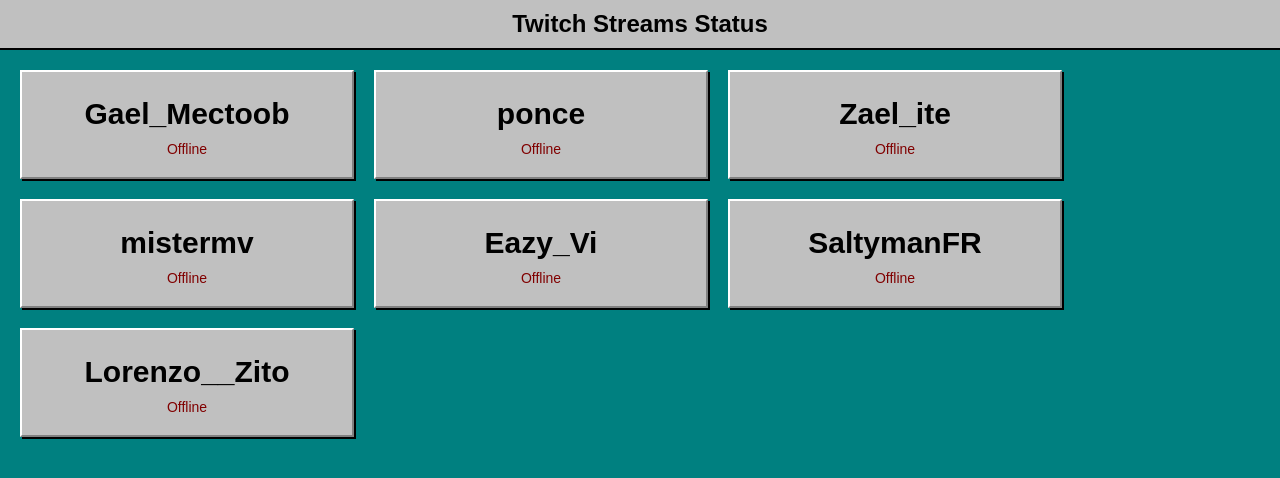
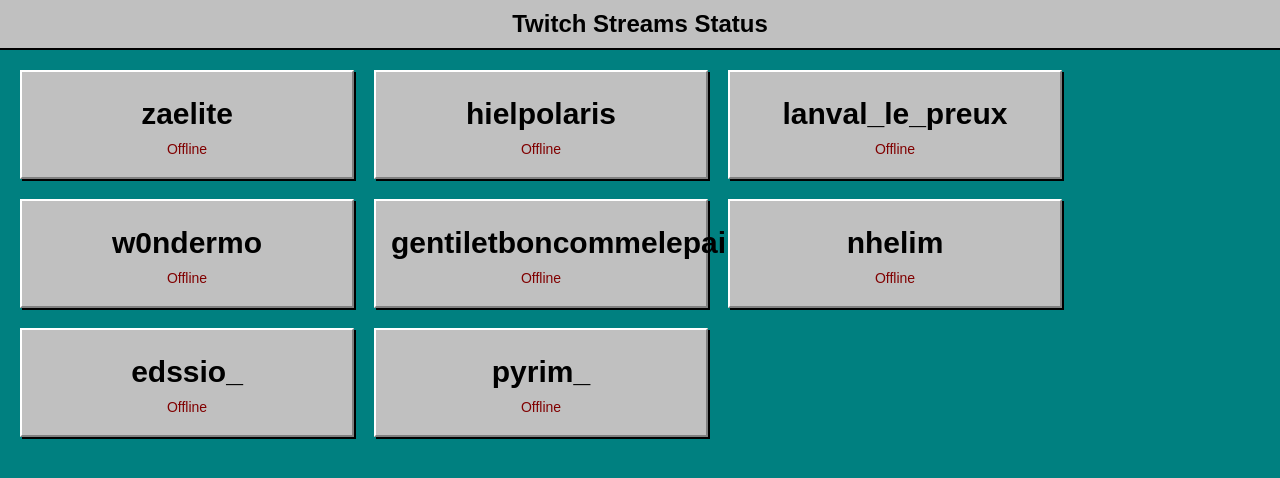
Before and after one commit to OpenSpaceRP/openspacerp.github.io, a plain HTML site: page twitchstreams.html in a window 1280 px wide. Drawn offline with Linux system fonts and the light colour scheme; no server answers.

Commit message:
Update streamer list

```diff
--- a/twitchstreams.html
+++ b/twitchstreams.html
@@ -94,13 +94,14 @@
 
 // List of Twitch users
 const users = [
-  'Gael_Mectoob',
-  'ponce',
-  'Zael_ite',
-  'mistermv',
-  'Eazy_Vi',
-  'SaltymanFR',
-  'Lorenzo__Zito'
+  'zaelite',
+  'hielpolaris',
+  'lanval_le_preux',
+  'w0ndermo',
+  'gentiletboncommelepain',
+  'nhelim',
+  'edssio_',
+  'pyrim_'
 ];
 
 // Fetch stream status from your backend
```
